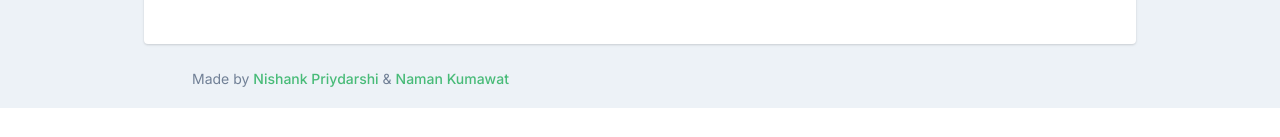
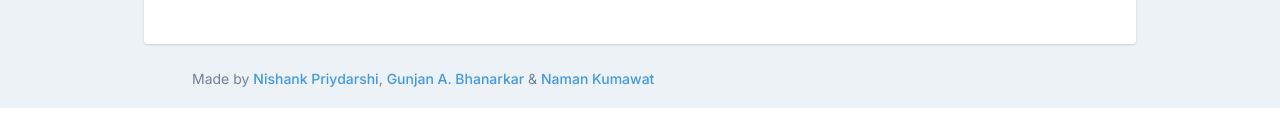
Before and after one commit to theMillenniumFalcon/legion, a Next.js app: page /projects in a window 1280 px wide. Shown: the part 660-797 px from the top of the page. Built offline with nearby package versions, Linux system fonts and the light colour scheme; no server answers; the database is empty.

Commit message:
updated team members

```diff
--- a/components/Footer.tsx
+++ b/components/Footer.tsx
@@ -6,9 +6,11 @@ export default function Footer(props) {
       <Flex mt="auto" alignItems="center" justifyContent="space-between" textAlign="center" px="12" color="gray.500" height="16" {...props} fontSize="sm">
         <Text mt="1">
           Made by {' '}
-          <Link href="https://themillenniumfalcon.github.io" fontWeight="500" color="green.400" isExternal>Nishank Priydarshi</Link>
+          <Link href="https://themillenniumfalcon.github.io" fontWeight="500" color="blue.400" isExternal>Nishank Priydarshi</Link>
+          {', '}
+          <Link href="https://github.com/gunjan1909" fontWeight="500" color="blue.400" isExternal>Gunjan A. Bhanarkar</Link>
           {' '}& {' '}
-          <Link href="https://www.instagram.com/nxmxn_21" fontWeight="500" color="green.400" isExternal>Naman Kumawat</Link>
+          <Link href="https://www.instagram.com/nxmxn_21" fontWeight="500" color="blue.400" isExternal>Naman Kumawat</Link>
         </Text>
       </Flex>
     </Container>
```
Also changed, not shown: 1 other file (tests, documents, lock files or other folders).
